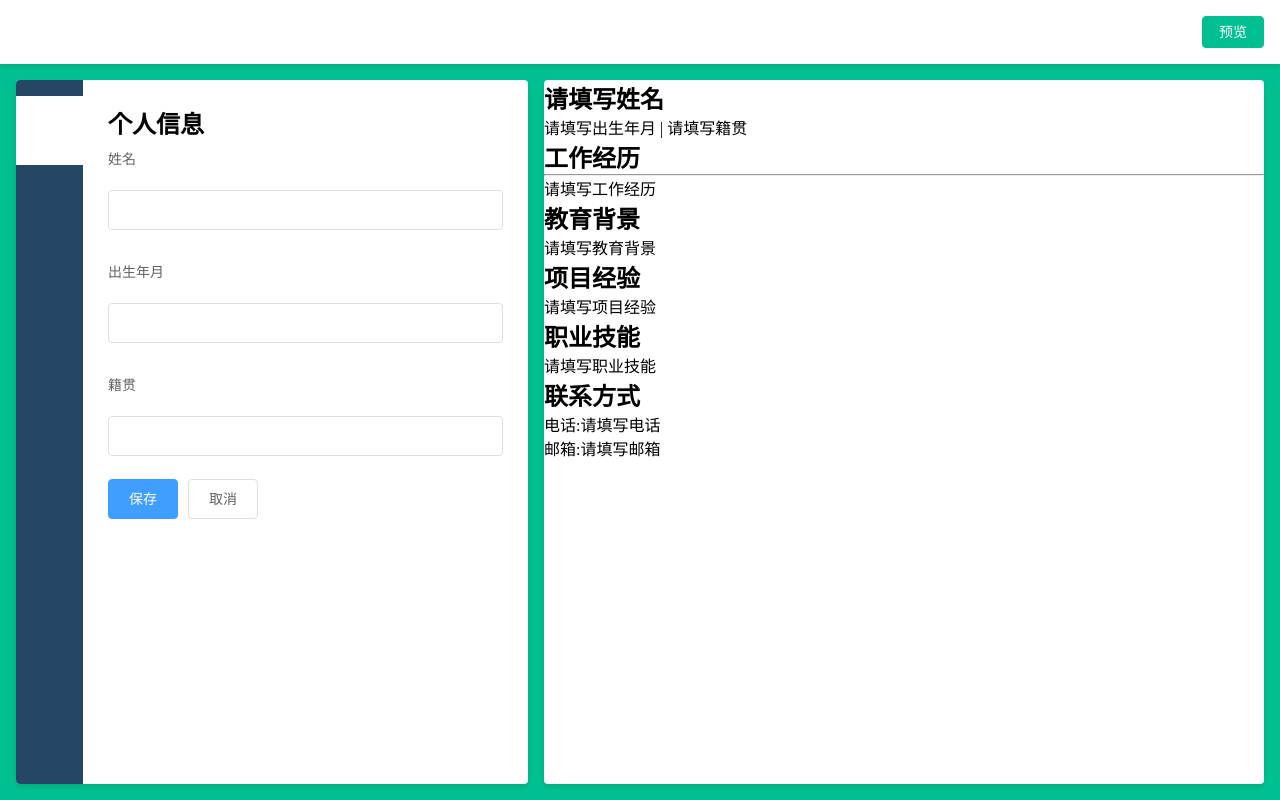
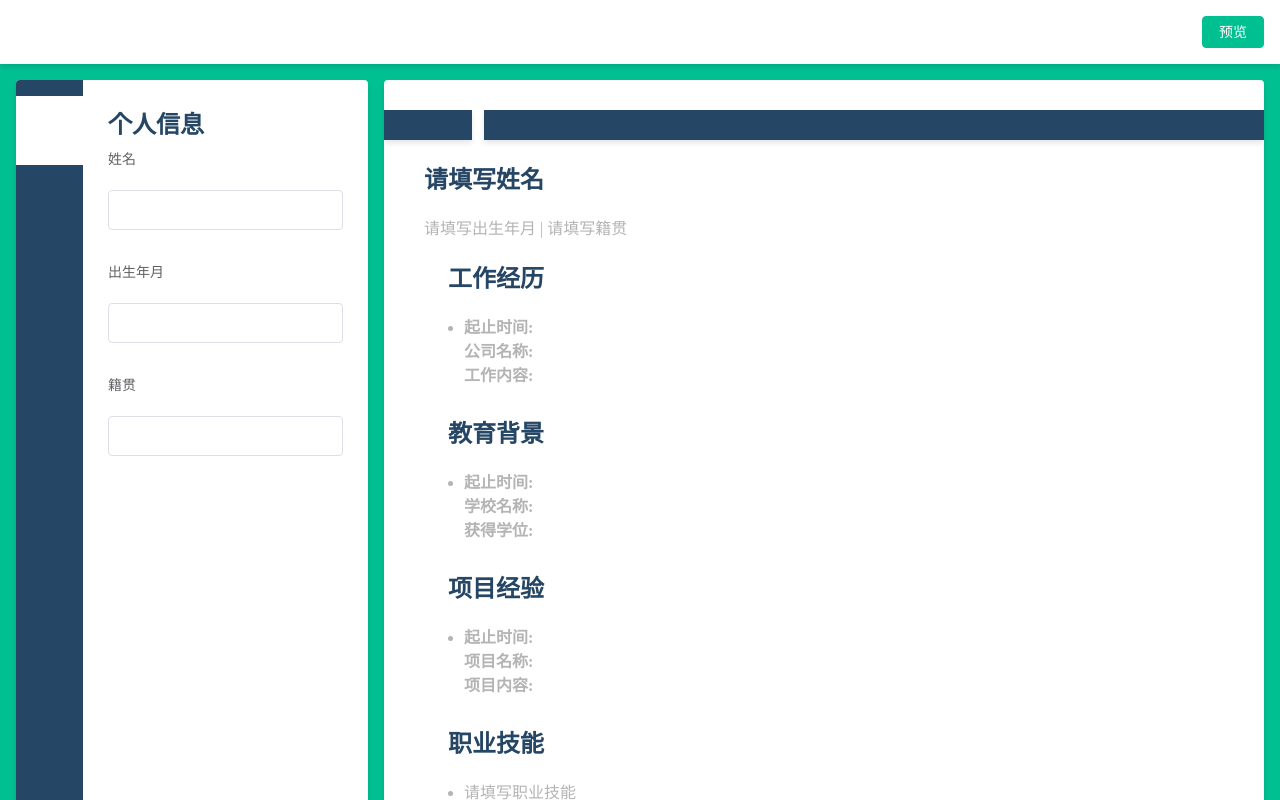
Before and after one commit to mozhenghong/resume_editor, a Vue app: page / in a window 1280 px wide. Shown: the top 800 px of the page. Built offline with nearby package versions, Linux system fonts and the light colour scheme.

Commit message:
修改预览样式

```diff
--- a/src/App.vue
+++ b/src/App.vue
@@ -90,7 +90,6 @@ export default {
       background-color: #fff;
       margin: 16px 16px 16px 8px;
       border-radius: 4px;
-      overflow: hidden;
     }
     .buttons {
       position: relative;
--- a/src/assets/reset.scss
+++ b/src/assets/reset.scss
@@ -7,6 +7,3 @@ a{
     color: inherit;
     text-decoration: none;
 }
-ul,ol{
-    list-style: none;
-}
--- a/src/views/Editor.vue
+++ b/src/views/Editor.vue
@@ -92,6 +92,9 @@ export default {
     li {
       display: none;
       padding: 25px;
+      h2{
+        color: #254665;
+      }
       .break{
       border-bottom:1px solid  #254665;
       margin-bottom: 10px;
--- a/src/views/Preview.vue
+++ b/src/views/Preview.vue
@@ -1,46 +1,113 @@
 <template>
   <div id="Preview">
+    <div class="top">
+      <div class="top1"></div>
+      <div class="top2"></div>
+    </div>
     <section class="credentials">
-      <h2>{{resume.credentials.name||'请填写姓名'}}</h2>
-      <p> {{resume.credentials.birth||'请填写出生年月'}} | {{resume.credentials.origin||'请填写籍贯'}}</p>
+      <div class="title">{{resume.credentials.name||'请填写姓名'}}</div>
+      <p>{{resume.credentials.birth||'请填写出生年月'}} | {{resume.credentials.origin||'请填写籍贯'}}</p>
     </section>
     <section class="workHistory">
-      <h2>工作经历</h2>
-      <hr>
+      <div class="title">
+        <svg class="icon" aria-hidden="true">
+          <use v-bind:xlink:href="`#icon-WORK`"></use>
+        </svg>
+        <span>工作经历</span>
+      </div>
       <ul>
         <li v-for="(work, key) in resume.workHistory" v-bind:key="key">
-             {{work.date||'请填写工作经历'}} {{work.company}}  {{work.content}}
+          <div>
+            <b>起止时间:</b>
+            {{work.date}}
+          </div>
+          <div>
+            <b>公司名称:</b>
+            {{work.company}}
+          </div>
+          <div>
+            <b>工作内容:</b>
+            {{work.content}}
+          </div>
         </li>
       </ul>
     </section>
     <section class="educationHistory">
-      <h2>教育背景</h2>
+      <div class="title">
+        <svg class="icon" aria-hidden="true">
+          <use v-bind:xlink:href="`#icon-xuexi`"></use>
+        </svg>
+        <span>教育背景</span>
+      </div>
       <ul>
         <li v-for="(item, key) in resume.educationHistory" v-bind:key="key">
-             {{item.date||'请填写教育背景'}} {{item.school}}  {{item.degree}}
+          <div>
+            <b>起止时间:</b>
+            {{item.date}}
+          </div>
+          <div>
+            <b>学校名称:</b>
+            {{item.school}}
+          </div>
+          <div>
+            <b>获得学位:</b>
+            {{item.degree}}
+          </div>
         </li>
       </ul>
     </section>
     <section class="project">
-      <h2>项目经验</h2>
+      <div class="title">
+        <svg class="icon" aria-hidden="true">
+          <use v-bind:xlink:href="`#icon-xiangmu`"></use>
+        </svg>
+        <span>项目经验</span>
+      </div>
       <ul>
         <li v-for="(item, key) in resume.project" v-bind:key="key">
-             {{item.duration||'请填写项目经验'}} {{item.name}}  {{item.content}}
+          <div>
+            <b>起止时间:</b>
+            {{item.duration}}
+          </div>
+          <div>
+            <b>项目名称:</b>
+            {{item.name}}
+          </div>
+          <div>
+            <b>项目内容:</b>
+            {{item.content}}
+          </div>
         </li>
       </ul>
     </section>
     <section class="skills">
-      <h2>职业技能</h2>
+      <div class="title">
+        <svg class="icon" aria-hidden="true">
+          <use v-bind:xlink:href="`#icon-jineng`"></use>
+        </svg>
+        <span>职业技能</span>
+      </div>
       <ul>
-          <li v-for="(item, key) in resume.skills" v-bind:key="key">
-             {{item.content||'请填写职业技能'}}
-          </li>
+        <li v-for="(item, key) in resume.skills" v-bind:key="key">{{item.content||'请填写职业技能'}}</li>
       </ul>
     </section>
     <section class="contact">
-      <h2>联系方式</h2>
-      <p>电话:{{resume.contact.phone||'请填写电话'}}</p>
-      <p>邮箱:{{resume.contact.email||'请填写邮箱'}}</p>
+      <div class="title">
+        <svg class="icon" aria-hidden="true">
+          <use v-bind:xlink:href="`#icon-dianhua`"></use>
+        </svg>
+        <span>联系方式</span>
+      </div>
+      <ul>
+        <li>
+          <b>电话:</b>
+          {{resume.contact.phone||'请填写电话'}}
+        </li>
+        <li>
+          <b>邮箱:</b>
+          {{resume.contact.email||'请填写邮箱'}}
+        </li>
+      </ul>
     </section>
   </div>
 </template>
@@ -49,25 +116,62 @@
 export default {
   props: ["resume"],
   methods: {
-      filter(array){
-          return array.filter((item) => { !this.isEmpty(item)})
+    filter(array) {
+      return array.filter(item => {
+        !this.isEmpty(item);
+      });
     },
-      isEmpty(object){
-          let empty = true
-          for(let key in object){
-              if(object[key]){
-                  empty = false
-                  break
+    isEmpty(object) {
+      let empty = true;
+      for (let key in object) {
+        if (object[key]) {
+          empty = false;
+          break;
         }
-
       }
-      },
-
+    }
   }
 };
 </script>
 
-<style>
+<style lang="scss">
 #Preview {
+  overflow: auto;
+  padding: 10px 0;
+  .top {
+    display: flex;
+    height: 30px;
+    margin-top: 20px;
+    .top1 {
+      width: 10vw;
+      margin-right: 1vw;
+      background-color: #254665;
+      box-shadow: 0 3px 5px 0 rgba(0, 0, 0, 0.1);
+    }
+    .top2 {
+      width: 89vw;
+      background-color: #254665;
+      box-shadow: 0 3px 5px 0 rgba(0, 0, 0, 0.1);
+    }
+  }
+  section {
+    padding: 0 40px;
+    .title {
+      color: #254665;
+      padding: 20px 0;
+      font-size: 24px;
+      font-weight: bold;
+    }
+    p {
+      color: #b4b4b4;
+    }
+    ul{
+        margin-left: 40px;
+    }
+    li {
+      color: #b4b4b4;
+      padding-bottom: 8px;
+    }
+  }
 }
 </style>
--- a/src/views/contactEditor.vue
+++ b/src/views/contactEditor.vue
@@ -8,8 +8,6 @@
       <el-form-item label="邮箱">
         <el-input v-model="contact.email"></el-input>
       </el-form-item>
-      <el-button type="primary">保存</el-button>
-      <el-button>取消</el-button>
     </el-form>
   </div>
 </template>
--- a/src/views/credentialsEditor.vue
+++ b/src/views/credentialsEditor.vue
@@ -11,8 +11,6 @@
       <el-form-item label="籍贯">
         <el-input v-model="credentials.origin"></el-input>
       </el-form-item>
-      <el-button type="primary">保存</el-button>
-      <el-button>取消</el-button>
     </el-form>
   </div>
 </template>
```
Lines whose indentation alone changed are shown as unchanged.
